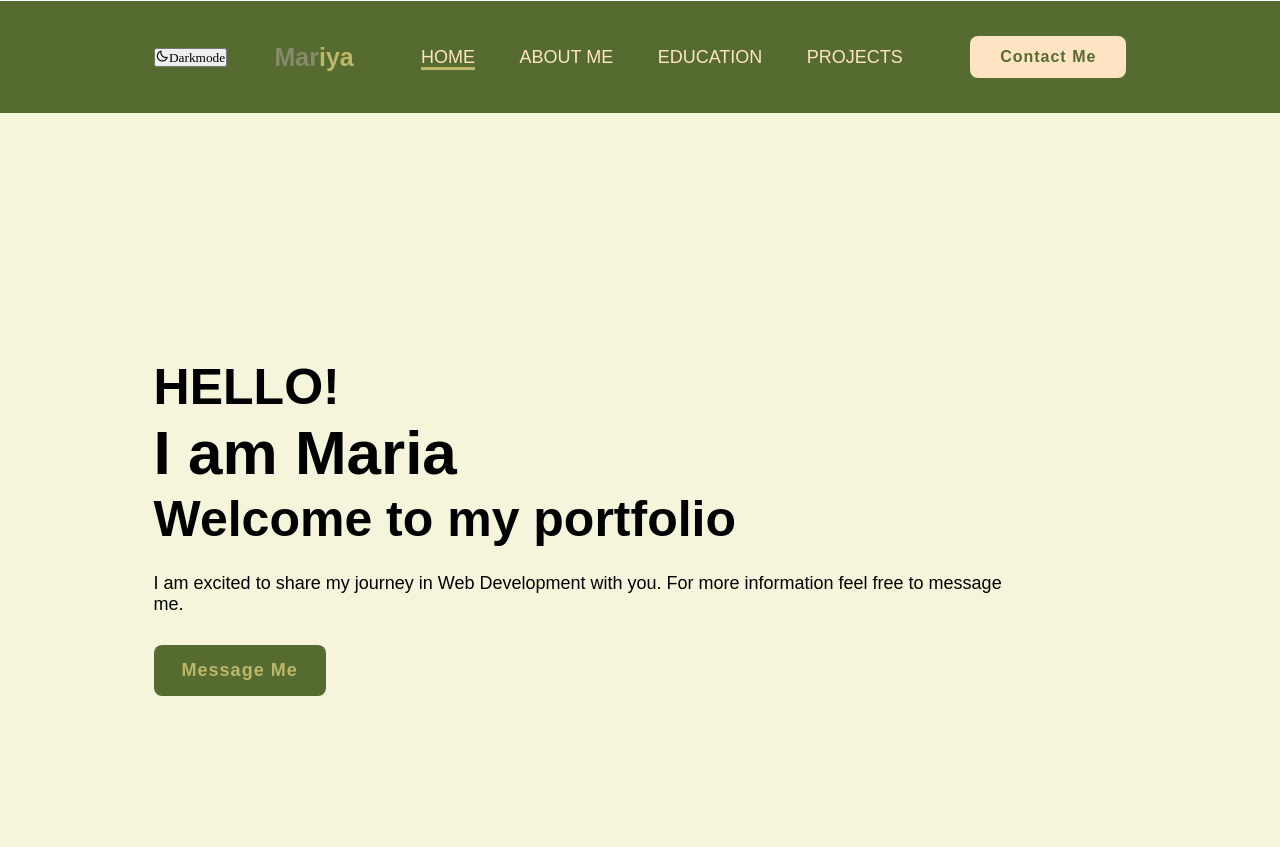
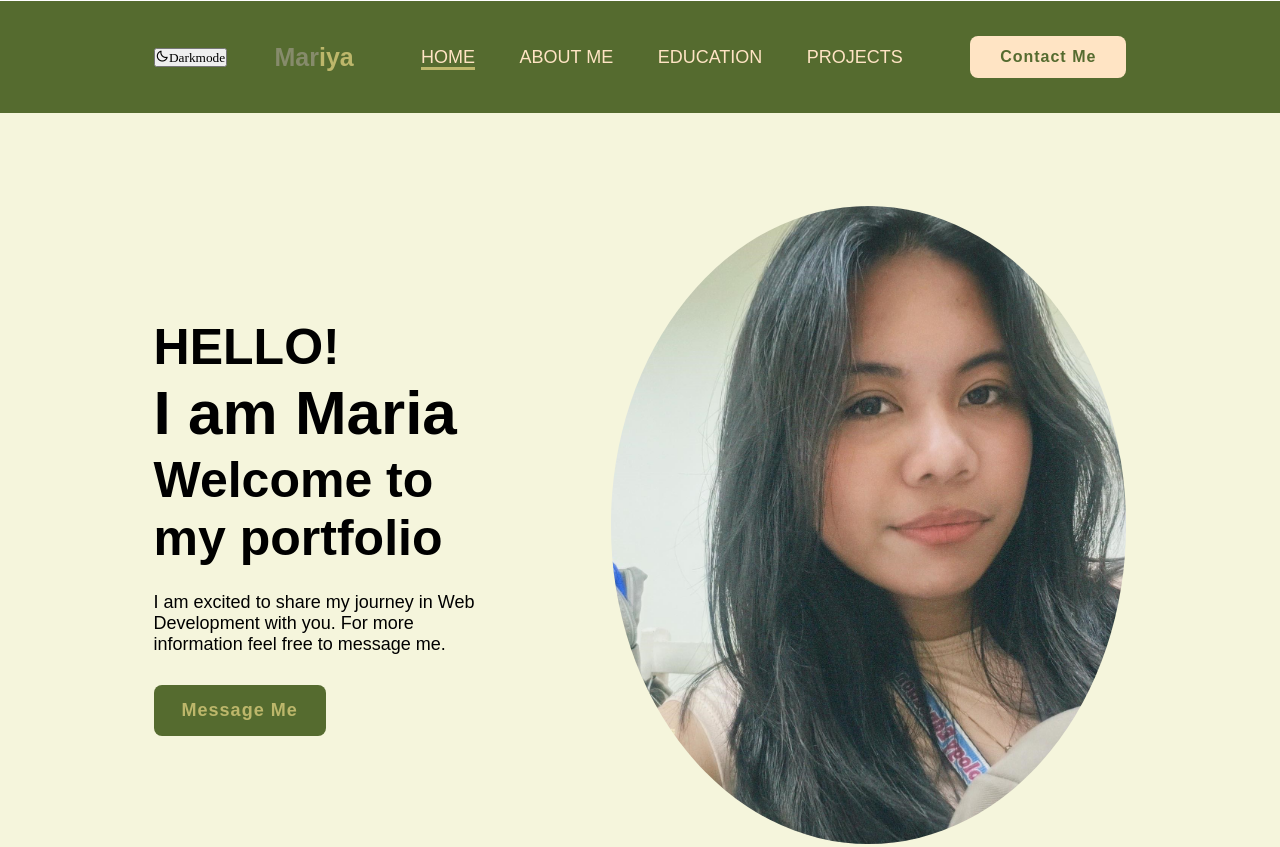
Before and after one commit to mariyanicole/mariyanicole.github.io, a plain HTML site: page index.html in a window 1280 px wide. Shown: the top 847 px of the page. Drawn offline with nearby package versions, Linux system fonts and the light colour scheme; files whose address does not match are found by name.

Commit message:
Update index.html

```diff
--- a/index.html
+++ b/index.html
@@ -61,7 +61,7 @@
             </div>
         </div>
         <div class="img-box">
-            <img src="picture/image.jpg" alt="">
+            <img src="image.jpg" alt="">
         </div>
     </section>
 
```
